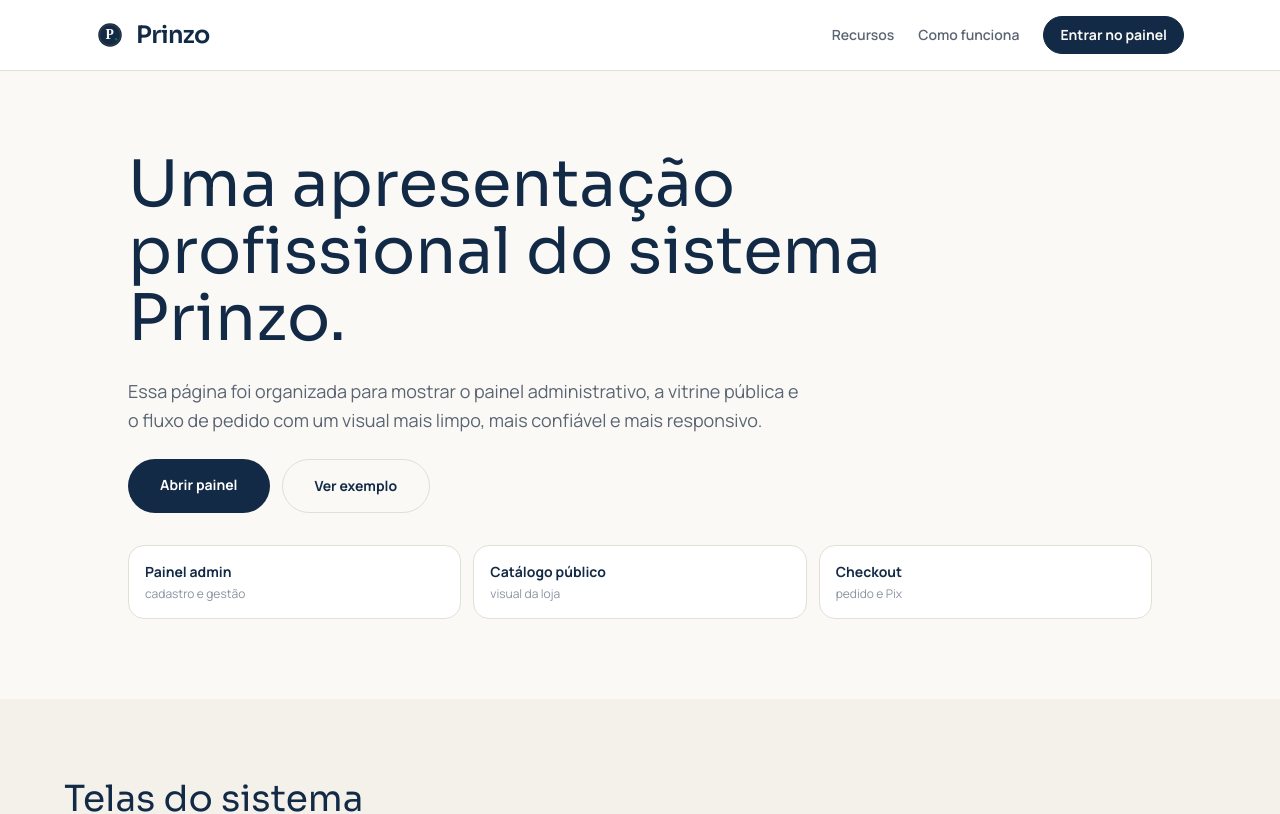
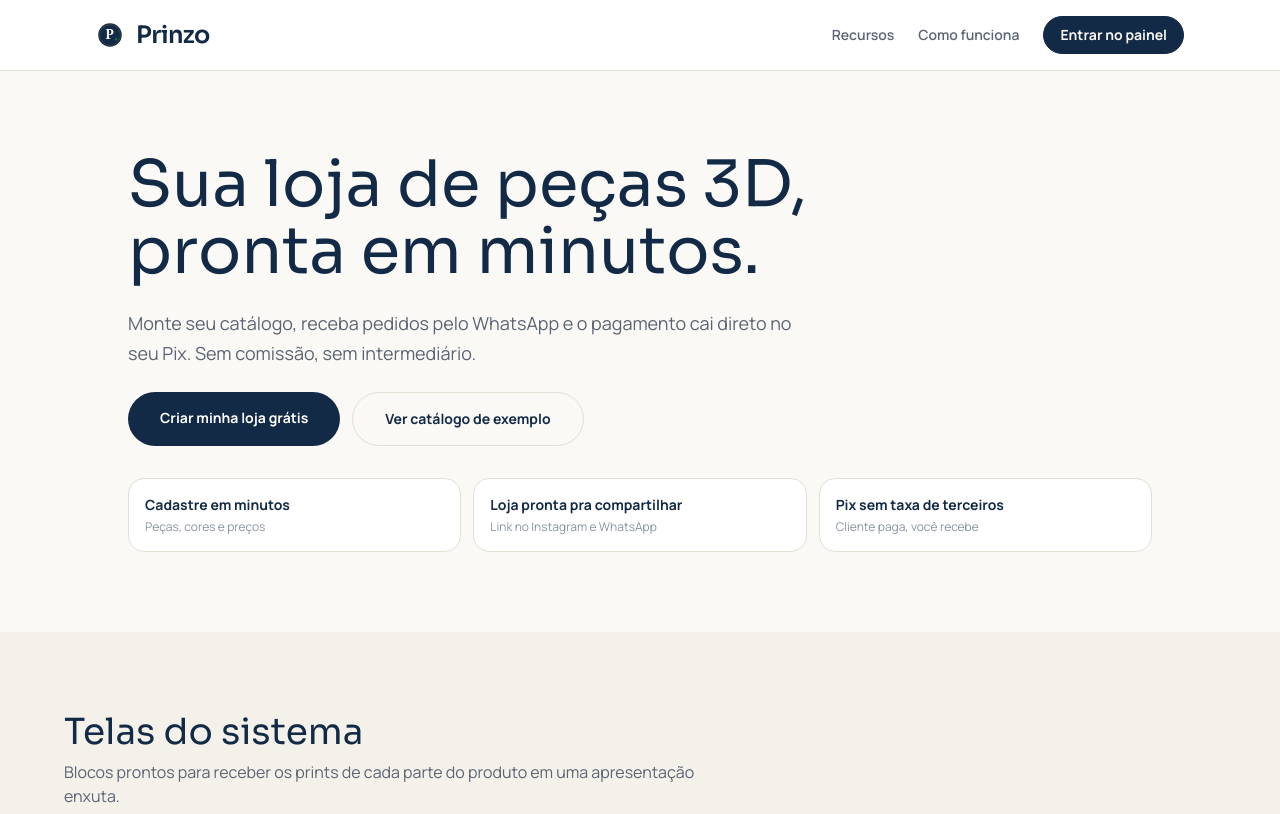
Before and after one commit to gabrielbarros1975-lgtm/Prinzo, a Next.js app: page / in a window 1280 px wide. Shown: the top 814 px of the page. Built offline with nearby package versions, Linux system fonts and the light colour scheme.

Commit message:
update conteudo landpage

```diff
--- a/src/app/page.js
+++ b/src/app/page.js
@@ -7,9 +7,9 @@ const SUPPORT_WA = '5598984809302';
 const SUPPORT_WA_LINK = `https://wa.me/${SUPPORT_WA}?text=${encodeURIComponent('Olá! Tenho interesse no Prinzo e gostaria de mais informações.')}`;
 
 const highlights = [
-  { value: 'Painel admin', label: 'cadastro e gestão' },
-  { value: 'Catálogo público', label: 'visual da loja' },
-  { value: 'Checkout', label: 'pedido e Pix' },
+  { value: 'Cadastre em minutos', label: 'Peças, cores e preços' },
+  { value: 'Loja pronta pra compartilhar', label: 'Link no Instagram e WhatsApp' },
+  { value: 'Pix sem taxa de terceiros', label: 'Cliente paga, você recebe' },
 ];
 
 const features = [
@@ -95,20 +95,20 @@ export default function SaaSLandingPage() {
       <section className="px-4 py-12 md:py-20">
         <div className="mx-auto max-w-5xl">
           <div className="flex flex-col gap-6">
-            <h1 className="max-w-3xl text-[clamp(2.4rem,5vw,4.6rem)] leading-[1.05]" style={{ color: 'var(--text-primary)' }}>
-              Uma apresentação profissional do sistema Prinzo.
+            <h1 className="max-w-4xl text-[clamp(2.4rem,5vw,4.6rem)] leading-[1.05]" style={{ color: 'var(--text-primary)' }}>
+              Sua loja de peças 3D, pronta em minutos.
             </h1>
 
             <p className="max-w-2xl text-base leading-relaxed md:text-lg" style={{ color: 'var(--text-secondary)' }}>
-              Essa página foi organizada para mostrar o painel administrativo, a vitrine pública e o fluxo de pedido com um visual mais limpo, mais confiável e mais responsivo.
+              Monte seu catálogo, receba pedidos pelo WhatsApp e o pagamento cai direto no seu Pix. Sem comissão, sem intermediário.
             </p>
 
             <div className="flex flex-col gap-3 sm:flex-row">
               <Link href="/admin" className="rounded-full px-8 py-4 text-center text-sm font-bold" style={{ backgroundColor: 'var(--navy)', color: '#fff' }}>
-                Abrir painel
+                Criar minha loja grátis
               </Link>
               <Link href="/ljvision" className="rounded-full border px-8 py-4 text-center text-sm font-bold" style={{ borderColor: 'var(--border-color)', color: 'var(--text-primary)' }}>
-                Ver exemplo
+                Ver catálogo de exemplo
               </Link>
             </div>
 
```
